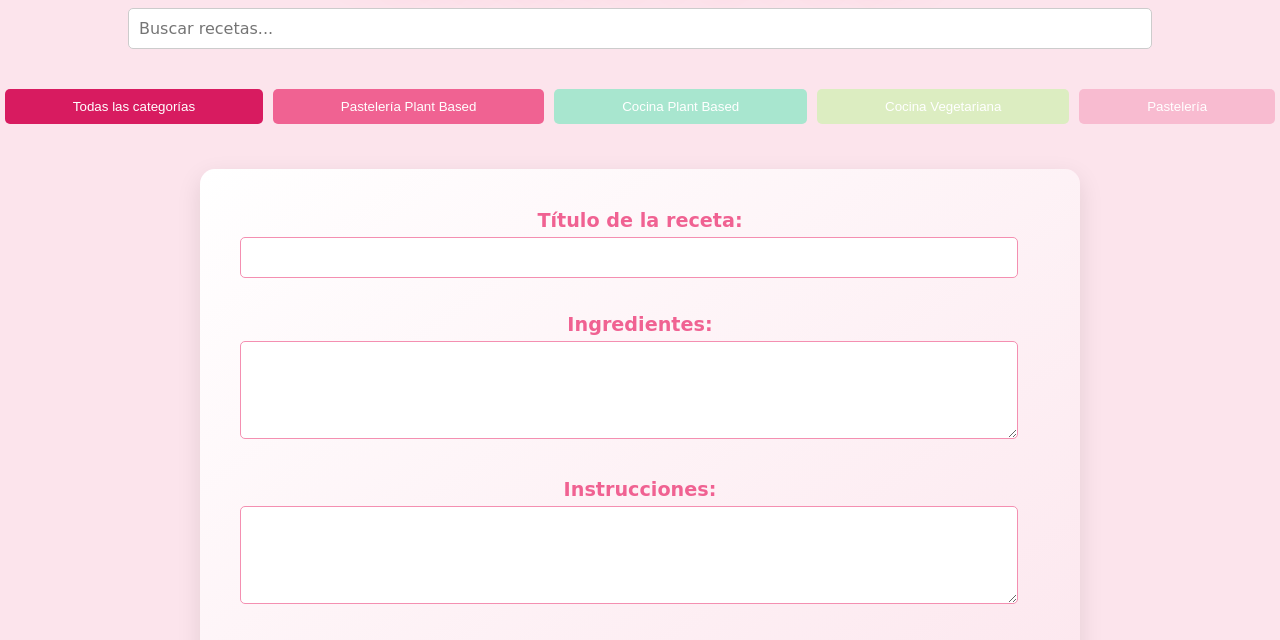
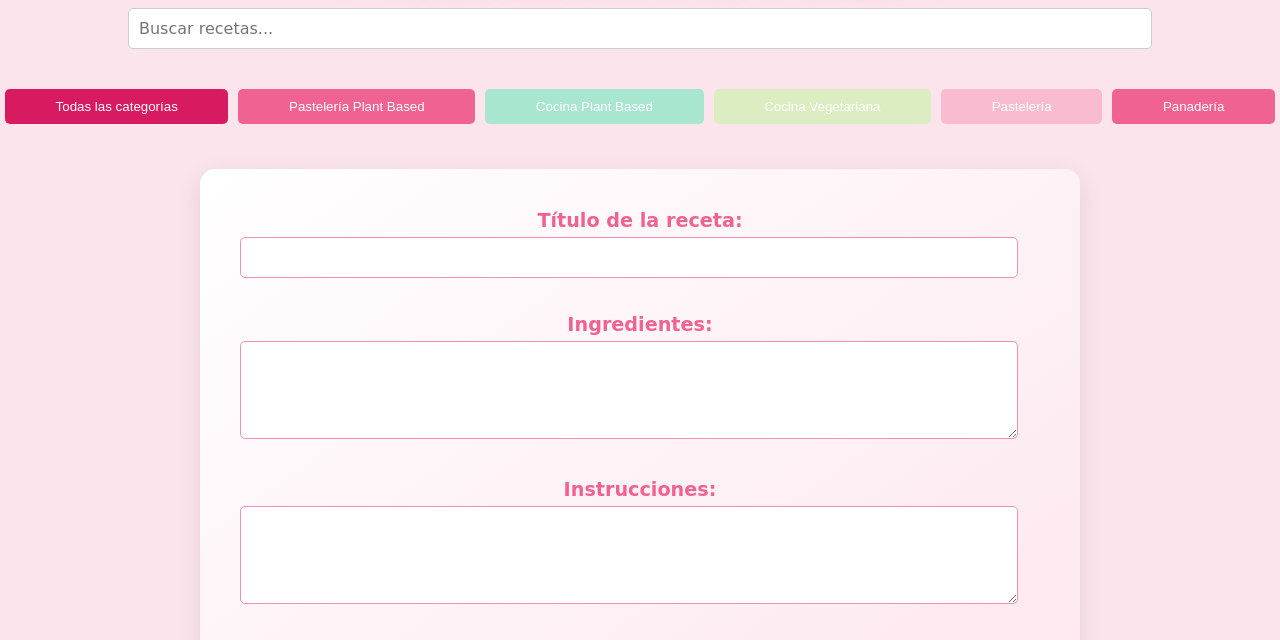
Before and after one commit to ANDFS2411x/ChiaRecipeBook, a website with bundled scripts: page index.html in a window 1280 px wide. Shown: the part 125-765 px from the top of the page. Built offline with nearby package versions, Linux system fonts and the light colour scheme; no server answers.

Commit message:
Update index.html

```diff
--- a/index.html
+++ b/index.html
@@ -23,6 +23,7 @@
         <button class="tab-button" data-category="Cocina Plant Based">Cocina Plant Based</button>
         <button class="tab-button" data-category="Cocina Vegetariana">Cocina Vegetariana</button>
         <button class="tab-button" data-category="Pasteleria">Pastelería</button>
+        <button class="tab-button" data-category="Panaderia">Panadería</button>
     </div>
 
     <div class="container">
@@ -47,6 +48,7 @@
                     <option value="Cocina Plant Based">Cocina Plant Based</option>
                     <option value="Cocina Vegetariana">Cocina Vegetariana</option>
                     <option value="Pasteleria">Pastelería</option>
+                    <option value="Panaderia">Panadería</option>
                 </select>
             </div>
             <div class="center-button">
```
